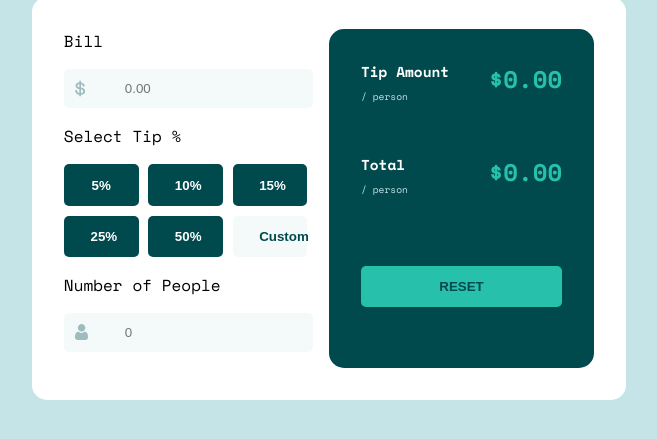
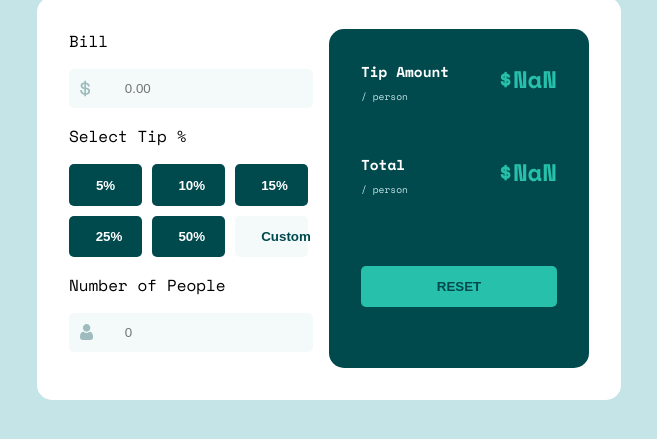
Before and after one commit to Afarrell95/tip-calculator, a website: page public/index.html in a window 1280 px wide. Both pictures are taken after a click on the button "5%". Shown: the part 227-666 px from the top of the page, without its empty margins (311-968 px from the left). Drawn offline with nearby package versions, Linux system fonts and the light colour scheme.

Commit message:
basic calculator function done

```diff
--- a/public/app.js
+++ b/public/app.js
@@ -1,13 +1,33 @@
-let billInput = document.querySelector(".bill-input").value;
-let tipAmountBtn = document.querySelector(".tip-amount-select");
-let customAmount = document.querySelector("#custom").value;
-let peopleInput = document.querySelector(".people-input").value;
+let billInput = document.querySelector(".bill-input");
+let tipAmountBtn = document.querySelectorAll(".tip-amount-select");
+let customAmount = document.querySelector("#custom");
+let peopleInput = document.querySelector(".people-input");
 let tipPerPersonTotal = document.querySelector(".tip-total-pp");
 let totalPerPerson = document.querySelector(".total-pp");
 let reset = document.querySelector(".reset");
 
-console.log(billInput);
+tipPerPersonTotal.innerHTML = "$0.00";
+totalPerPerson.innerHTML = "$0.00";
 
+function calculate(event) {
+  let bill = billInput.value;
+  let people = peopleInput.value;
+
+  const dataValue = parseFloat(event.target.getAttribute("data-value"));
+
+  let totalTip = (bill * dataValue) / people;
+  let totalBill = bill / people + totalTip / people;
+  console.log(totalTip);
+  console.log(totalBill);
+
+  tipPerPersonTotal.innerHTML = `$${totalTip.toFixed(2)}`;
+  totalPerPerson.innerHTML = `$${totalBill.toFixed(2)}`;
+}
+
+// Add click event listeners to tip amount buttons
+tipAmountBtn.forEach((button) => {
+  button.addEventListener("click", calculate);
+});
 //reset calculator
 reset.addEventListener("click", () => {
   window.location.reload();
--- a/public/index.html
+++ b/public/index.html
@@ -56,7 +56,7 @@
 
               <span class="pp-span">/ person</span>
             </div>
-            <div class="tip-total-pp">$0.00</div>
+            <div class="tip-total-pp"></div>
           </div>
           <div class="total-pp-container">
             <div class="head-span-container">
@@ -64,7 +64,7 @@
 
               <span class="pp-span">/ person</span>
             </div>
-            <div class="total-pp">$0.00</div>
+            <div class="total-pp"></div>
           </div>
           <button class="reset">reset</button>
         </div>
--- a/public/style.css
+++ b/public/style.css
@@ -143,3 +143,4 @@ input{
     font-weight: 400;
     font-size: .6rem;
 }
+/*TO-DO: make mobile style*/
```
